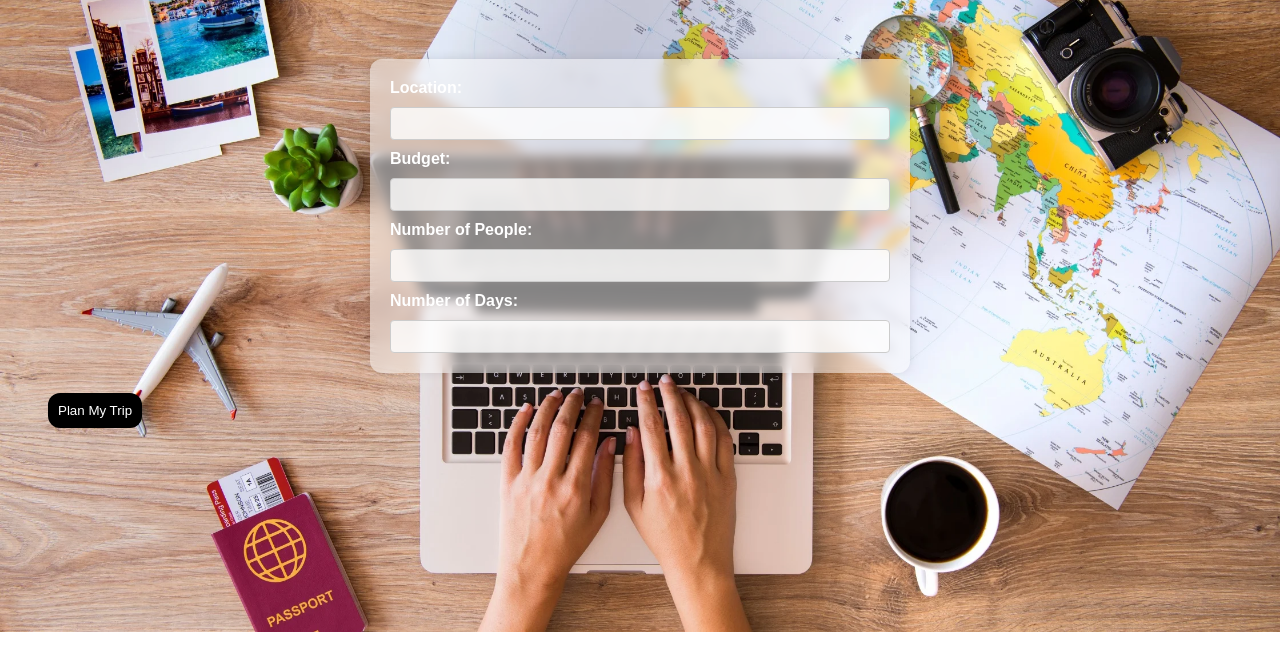
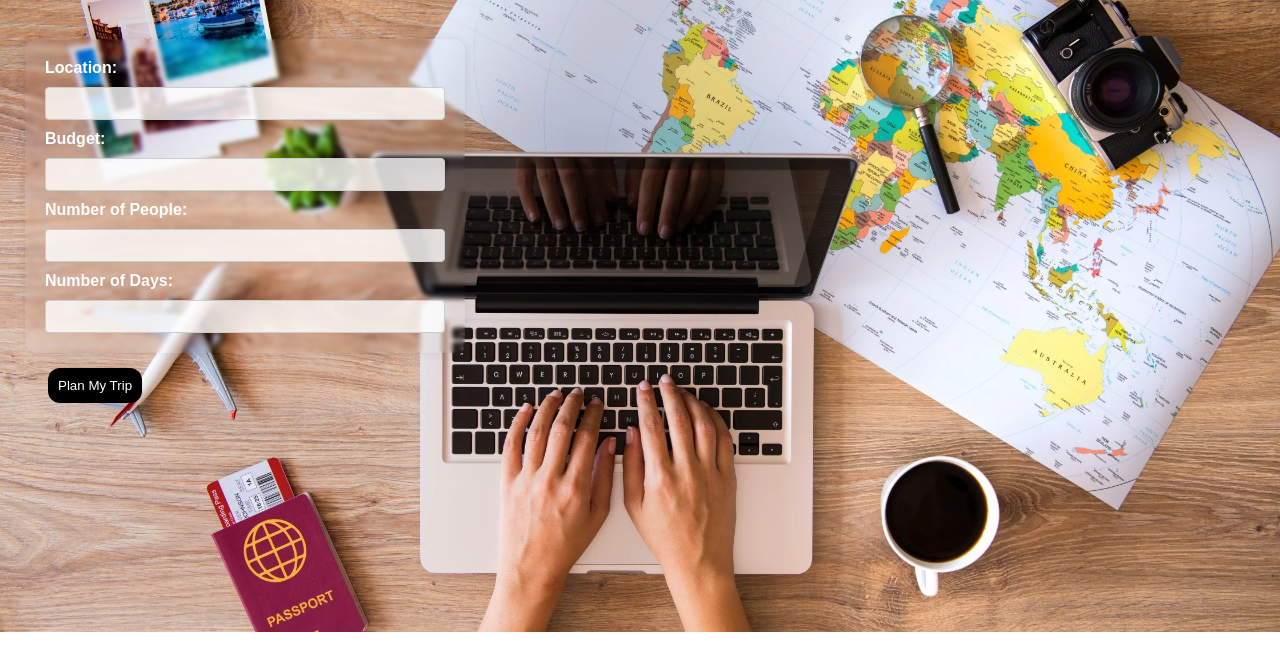
Before and after one commit to Mithun-04/Local_Tourism, a plain HTML site: page Trip_planner.html in a window 1280 px wide. Shown: the part 88-758 px from the top of the page. Drawn offline with Linux system fonts and the light colour scheme.

Commit message:
Update Trip_planner.html

```diff
--- a/Trip_planner.html
+++ b/Trip_planner.html
@@ -38,10 +38,10 @@
 
 
     main {
-    max-width: 500px;
-    margin: 20px auto;
-    background-color: rgba(254, 254, 254, 0.5); /* fallback for browsers that do not support backdrop-filter */
-    backdrop-filter: blur(6px); /* Adjust the blur radius here */
+    max-width: 400px;
+    margin-left: 25px;
+    /* fallback for browsers that do not support backdrop-filter */
+    backdrop-filter: blur(2px); /* Adjust the blur radius here */
 
     padding: 20px;
     border-radius: 12px;
```
